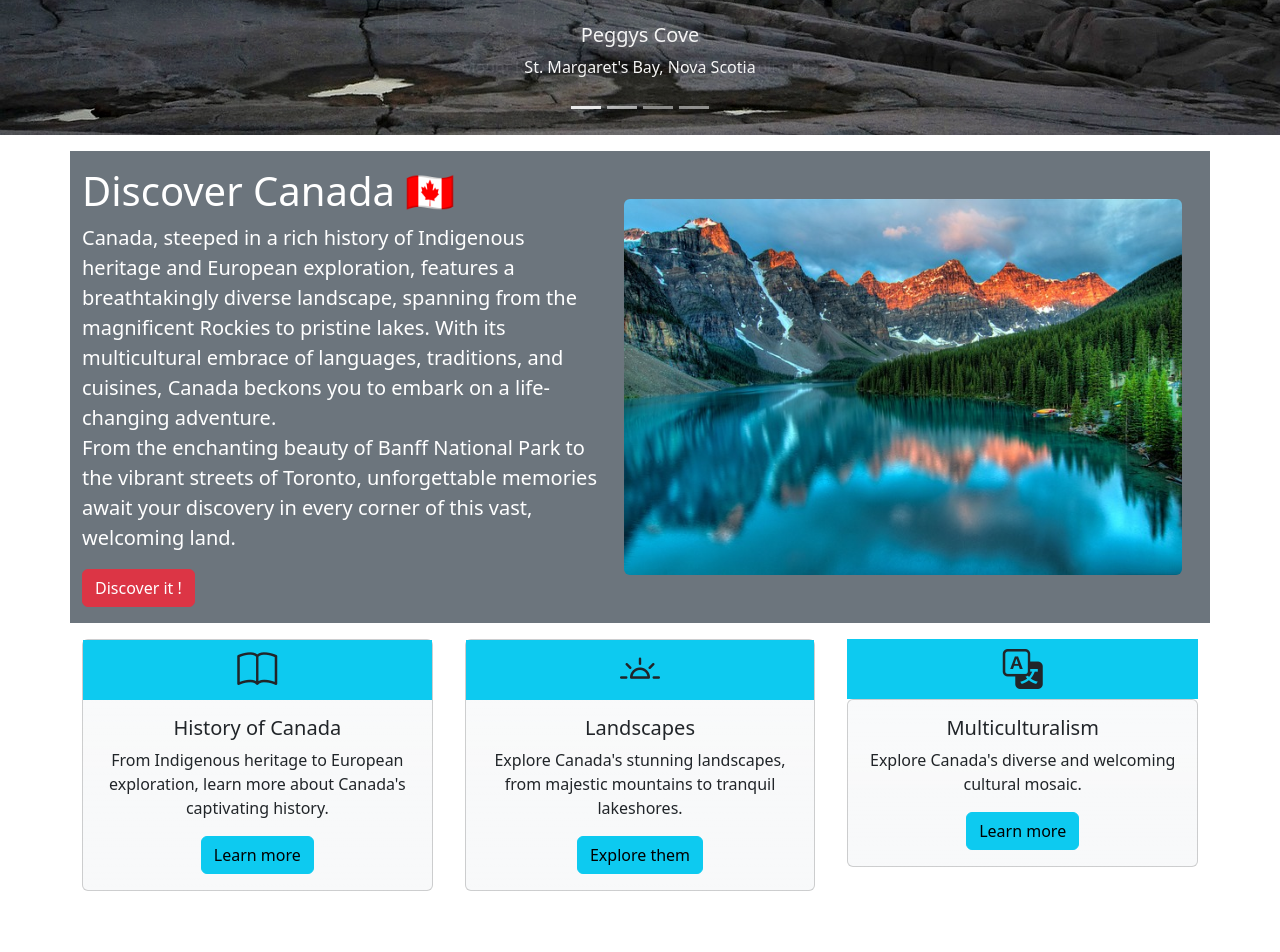
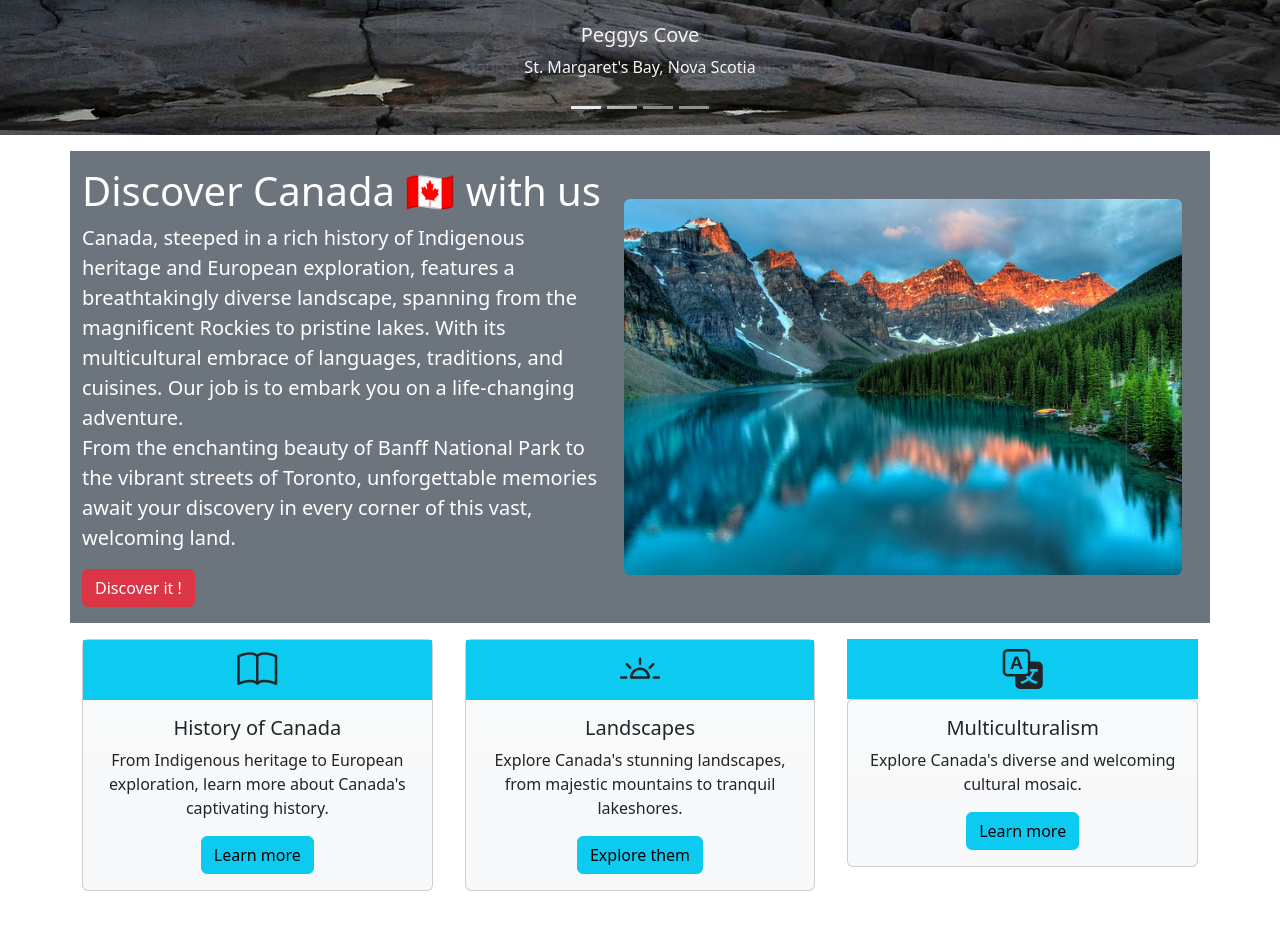
Before and after one commit to KomailK/Bootstrap-assignement, a plain HTML site: page index.html in a window 1280 px wide. Shown: the part 763-1715 px from the top of the page. Drawn offline with nearby package versions, Linux system fonts and the light colour scheme.

Commit message:
Update index.html

```diff
--- a/index.html
+++ b/index.html
@@ -122,10 +122,10 @@
   <section id="home" class="container mt-3 bg-secondary text-white"> <!--mt (margin-top) & bg (background)-->
     <div class="d-md-flex py-3 align-items-center">
          <article class="text-center text-md-start">
-            <h1>Discover Canada 🇨🇦</h1>
+            <h1>Discover Canada 🇨🇦 with us</h1>
             <p class="lead">Canada, steeped in a rich history of Indigenous heritage and European exploration,
               features a breathtakingly diverse landscape, spanning from the magnificent Rockies to pristine lakes.
-              With its multicultural embrace of languages, traditions, and cuisines, Canada beckons you to embark on a
+              With its multicultural embrace of languages, traditions, and cuisines. Our job is to embark you on a
               life-changing adventure.<br> From the enchanting beauty of Banff National Park to the vibrant streets of Toronto,
               unforgettable memories await your discovery in every corner of this vast, welcoming land.</p>
 
```
